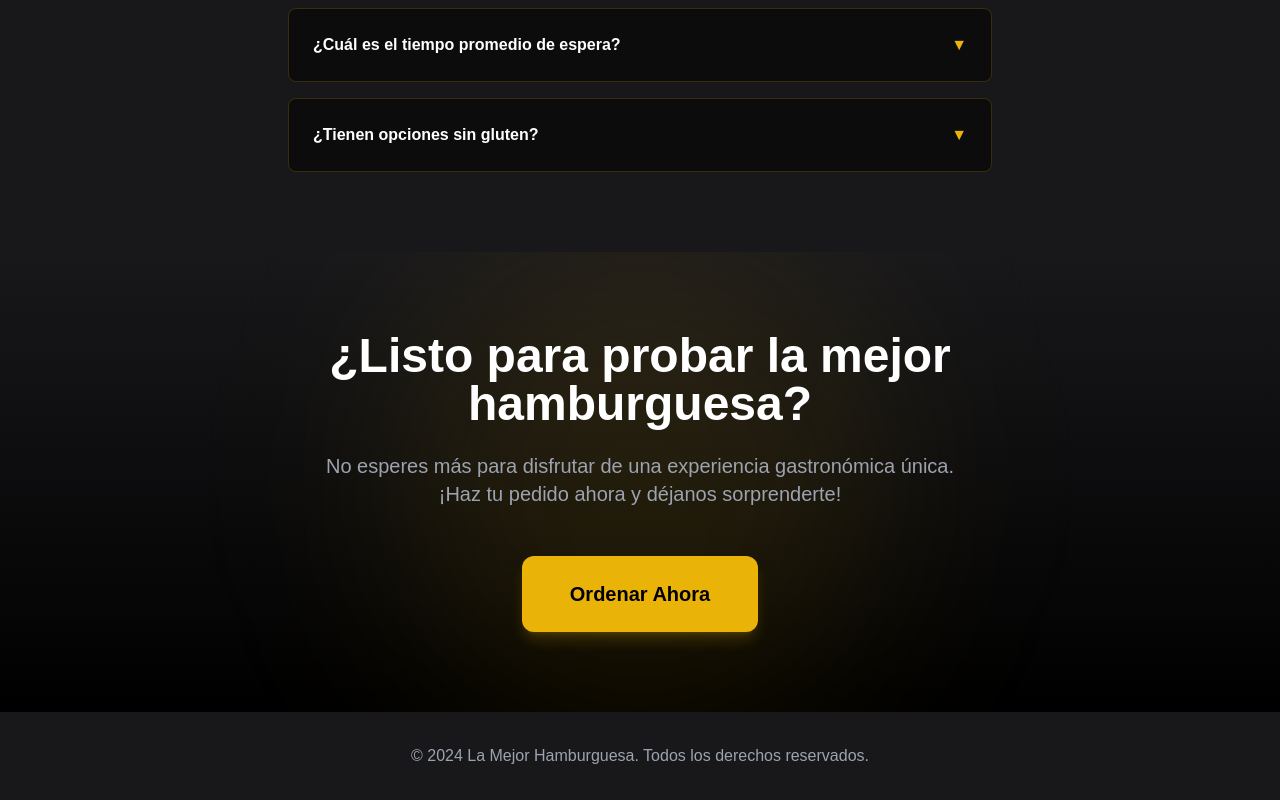
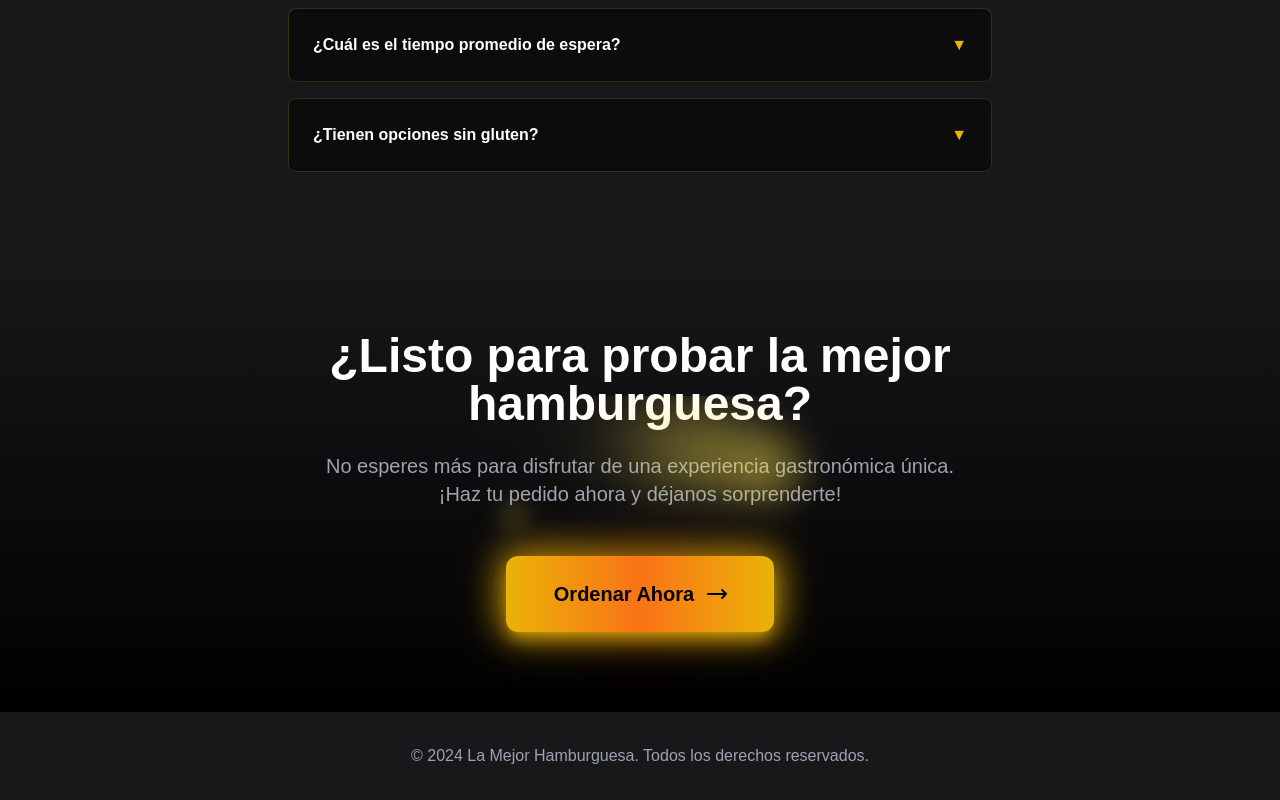
Before and after one commit to jaycode404/burger-web-nextjs, a Next.js app: page / in a window 1280 px wide. Shown: the part 3712-4512 px from the top of the page. Built offline with nearby package versions, Linux system fonts and the light colour scheme; a web font is replaced by a local one.

Commit message:
Enhance the CTA section

```diff
--- a/src/components/CTA.tsx
+++ b/src/components/CTA.tsx
@@ -2,6 +2,35 @@
 
 import React from 'react'
 import { motion } from 'framer-motion'
+
+const SmokeParticle = ({ delay = 0, position = 0 }) => {
+  const xOffset = position * 30 - 120 // Narrower distribution to match button width
+
+  return (
+    <motion.div
+      initial={{ scale: 0, opacity: 0 }}
+      animate={{
+        scale: [0.3, 2, 3],
+        opacity: [0, 0.8, 0],
+        y: [0, -100],
+        x: [xOffset, xOffset + (Math.random() > 0.5 ? 30 : -30)],
+        rotate: [0, Math.random() > 0.5 ? 90 : -90]
+      }}
+      transition={{
+        duration: 3,
+        delay,
+        repeat: Infinity,
+        repeatDelay: Math.random() * 0.2,
+        ease: "easeOut"
+      }}
+      className="absolute bottom-0 w-10 h-10 rounded-full blur-xl"
+      style={{
+        background: 'radial-gradient(circle at center, rgba(253, 224, 71, 0.5), rgba(253, 224, 71, 0.3), transparent)',
+        filter: 'blur(8px)'
+      }}
+    />
+  )
+}
 
 export default function CTA() {
   return (
@@ -36,27 +65,52 @@ export default function CTA() {
           whileInView={{ y: 0, opacity: 1 }}
           viewport={{ once: true }}
           transition={{ delay: 0.4 }}
+          className="relative inline-block"
         >
-          <motion.button
-            whileHover={{ scale: 1.05 }}
-            whileTap={{ scale: 0.95 }}
-            className="bg-yellow-500 text-black px-12 py-6 rounded-xl font-bold text-xl shadow-lg shadow-yellow-500/20 hover:shadow-yellow-500/40 transition-shadow"
-          >
-            Ordenar Ahora
-          </motion.button>
+          {/* Glowing button with smoke */}
+          <div className="relative">
+            {/* Smoke particles container - positioned relative to button */}
+            <div className="absolute -inset-x-20 -top-40 h-40 flex items-end justify-center overflow-hidden">
+              {[...Array(10)].map((_, i) => (
+                <SmokeParticle key={i} delay={i * 0.2} position={i} />
+              ))}
+            </div>
+
+            {/* Button glow effect */}
+            <div className="absolute -inset-1 bg-yellow-500 rounded-xl opacity-60 group-hover:opacity-80 blur-lg transition duration-200"></div>
+            <div className="absolute -inset-1 bg-gradient-to-r from-yellow-500 via-orange-500 to-yellow-500 rounded-xl opacity-40 group-hover:opacity-70 blur-xl transition duration-200 animate-pulse"></div>
+
+            {/* Button */}
+            <motion.button
+              whileHover={{
+                scale: 1.05,
+                boxShadow: "0 0 30px rgba(234, 179, 8, 0.6)"
+              }}
+              whileTap={{ scale: 0.95 }}
+              className="relative bg-gradient-to-r from-yellow-500 via-orange-500 to-yellow-500 text-black px-12 py-6 rounded-xl font-bold text-xl shadow-lg shadow-yellow-500/50 hover:shadow-yellow-500/80 transition-all duration-300 group"
+            >
+              <span className="relative z-10 inline-flex items-center">
+                Ordenar Ahora
+                <motion.svg
+                  xmlns="http://www.w3.org/2000/svg"
+                  className="h-6 w-6 ml-2"
+                  fill="none"
+                  viewBox="0 0 24 24"
+                  stroke="currentColor"
+                  animate={{ x: [0, 5, 0] }}
+                  transition={{
+                    duration: 1.5,
+                    repeat: Infinity,
+                    ease: "easeInOut"
+                  }}
+                >
+                  <path strokeLinecap="round" strokeLinejoin="round" strokeWidth={2} d="M17 8l4 4m0 0l-4 4m4-4H3" />
+                </motion.svg>
+              </span>
+            </motion.button>
+          </div>
         </motion.div>
       </div>
-
-      {/* Decorative elements */}
-      <motion.div
-        initial={{ opacity: 0 }}
-        whileInView={{ opacity: 1 }}
-        viewport={{ once: true }}
-        transition={{ delay: 0.6 }}
-        className="absolute inset-0 pointer-events-none"
-      >
-        <div className="absolute top-1/2 left-1/2 -translate-x-1/2 -translate-y-1/2 w-[500px] h-[500px] bg-yellow-500/10 rounded-full blur-[100px]"></div>
-      </motion.div>
     </section>
   )
 }
```
